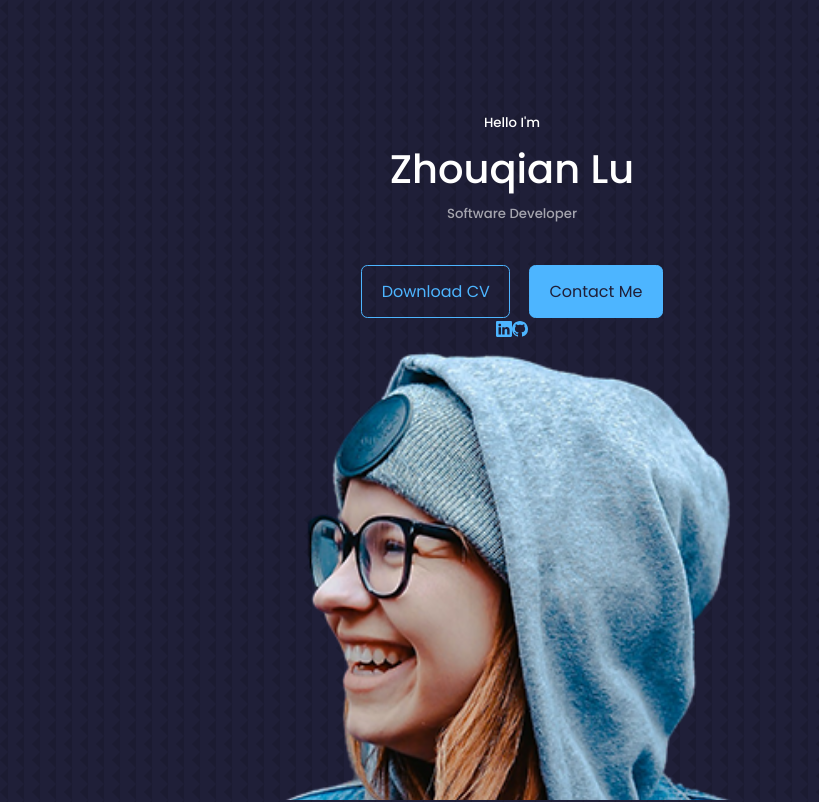
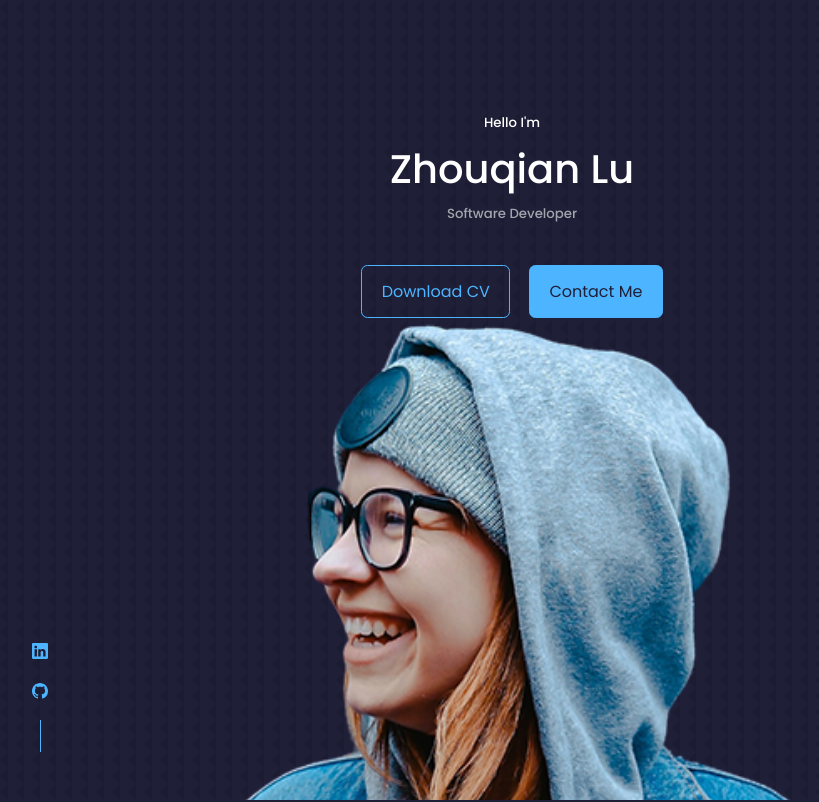
Before and after one commit to jzxl629/portfolio-website, a React (Create React App) app: page / in a window 1280 px wide. Shown: the top 802 px of the page, without its empty margins (128-947 px from the left). Built offline with nearby package versions, Linux system fonts and the light colour scheme.

Commit message:
Add noreferrer to icons

```diff
--- a/src/components/header/Header.jsx
+++ b/src/components/header/Header.jsx
@@ -15,7 +15,7 @@
         <HeaderSocials />
 
         <div className="me">
-          <img src={ME} alt="me" />
+          <img src={ME} alt="An image of myself" />
         </div>
 
         <a href="#contact" className="scroll_down">
--- a/src/components/header/HeaderSocials.jsx
+++ b/src/components/header/HeaderSocials.jsx
@@ -5,10 +5,10 @@
 const HeaderSocials = () => {
   return (
     <div className="header__socials">
-      <a href="https://linkedin.com" target="_blank">
+      <a href="https://linkedin.com" target="_blank" rel="noreferrer">
         <BsLinkedin />
       </a>
-      <a href="https://github.com" target="_blank">
+      <a href="https://github.com" target="_blank" rel="noreferrer">
         <BsGithub />
       </a>
     </div>
--- a/src/components/header/header.css
+++ b/src/components/header/header.css
@@ -17,3 +17,21 @@
     gap: 1.2rem;
     justify-content: center;
 }
+
+/* ================= HEADER SOCIALS ============= */
+.header__socials {
+    display: flex;
+    flex-direction: column;
+    align-items: center;
+    gap: 0.8rem;
+    position: absolute;
+    left: 0;
+    bottom: 3rem;
+}
+
+.header__socials::after {
+    content: "";
+    width: 1px;
+    height: 2rem;
+    background: var(--color-primary);
+}
```
